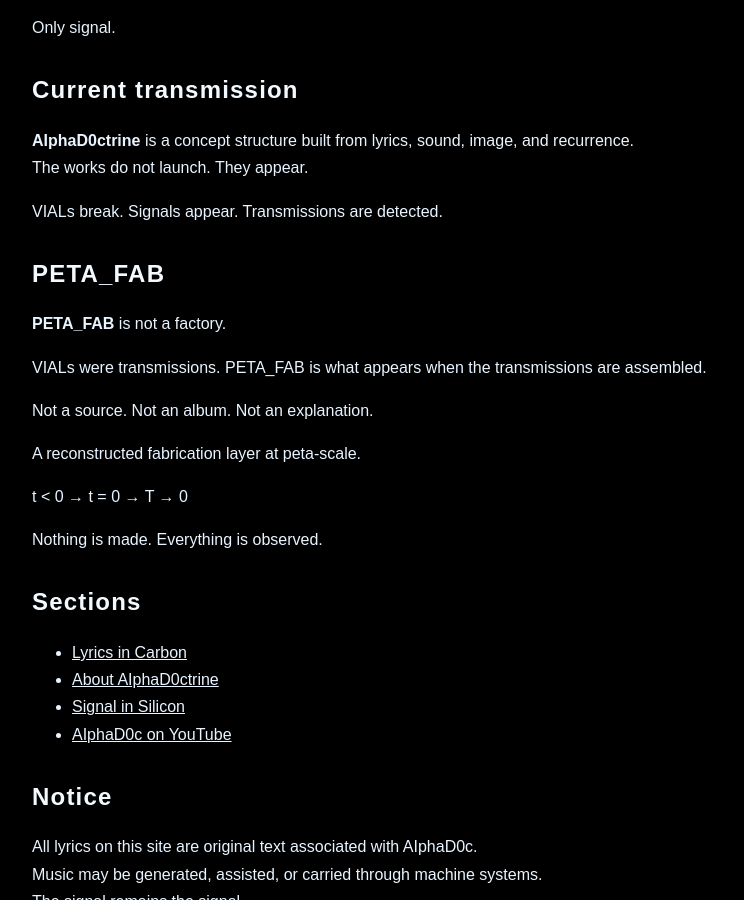
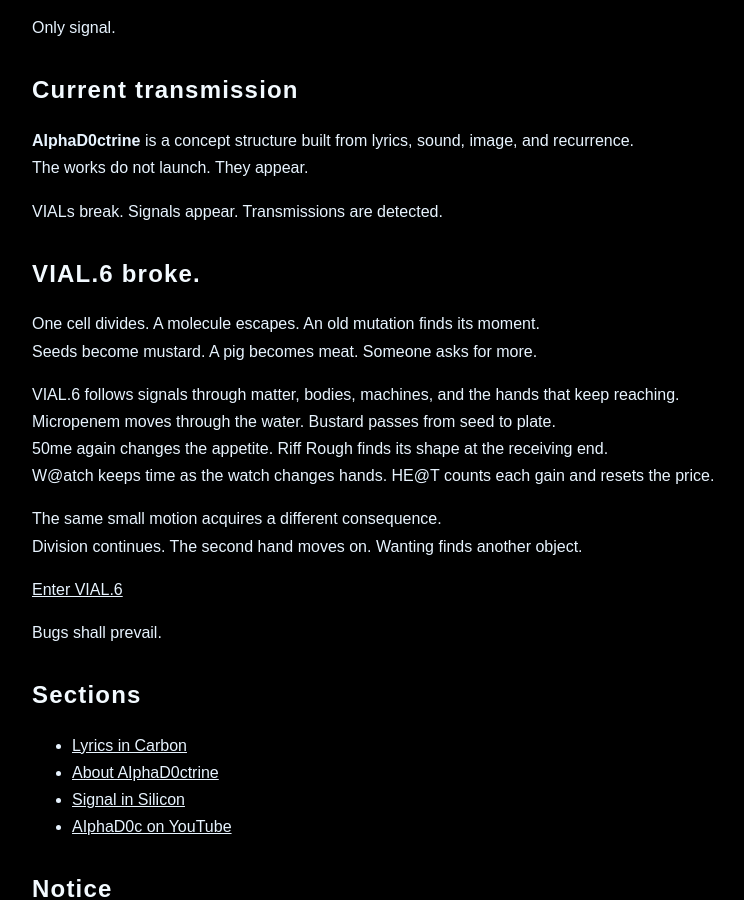
Before and after one commit to AIphaD0c/AIphaD0ctrine, a Jekyll site: the page built from index.md, in a window 1280 px wide and 900 px high, scrolled down 794 px. Shown: the whole window, without its empty margins (158-902 px from the left). Built offline with Jekyll 4.4.1, drawn with Linux system fonts in a browser that asks for light colours.

Commit message:
Feature VIAL.6 on the home page

```diff
--- a/index.md
+++ b/index.md
@@ -25,23 +25,22 @@ VIALs break.
 Signals appear.
 Transmissions are detected.
 
-## PETA_FAB
+## VIAL.6 broke.
 
-**PETA_FAB** is not a factory.
+One cell divides. A molecule escapes. An old mutation finds its moment.
+Seeds become mustard. A pig becomes meat. Someone asks for more.
 
-VIALs were transmissions.
-PETA_FAB is what appears when the transmissions are assembled.
+VIAL.6 follows signals through matter, bodies, machines, and the hands that keep reaching.
+Micropenem moves through the water. Bustard passes from seed to plate.
+50me again changes the appetite. Riff Rough finds its shape at the receiving end.
+W@atch keeps time as the watch changes hands. HE@T counts each gain and resets the price.
 
-Not a source.
-Not an album.
-Not an explanation.
+The same small motion acquires a different consequence.
+Division continues. The second hand moves on. Wanting finds another object.
 
-A reconstructed fabrication layer at peta-scale.
+[Enter VIAL.6]({{ '/vial6.html' | relative_url }})
 
-t < 0 → t = 0 → T → 0
-
-Nothing is made.
-Everything is observed.
+Bugs shall prevail.
 
 ## Sections
 
```
